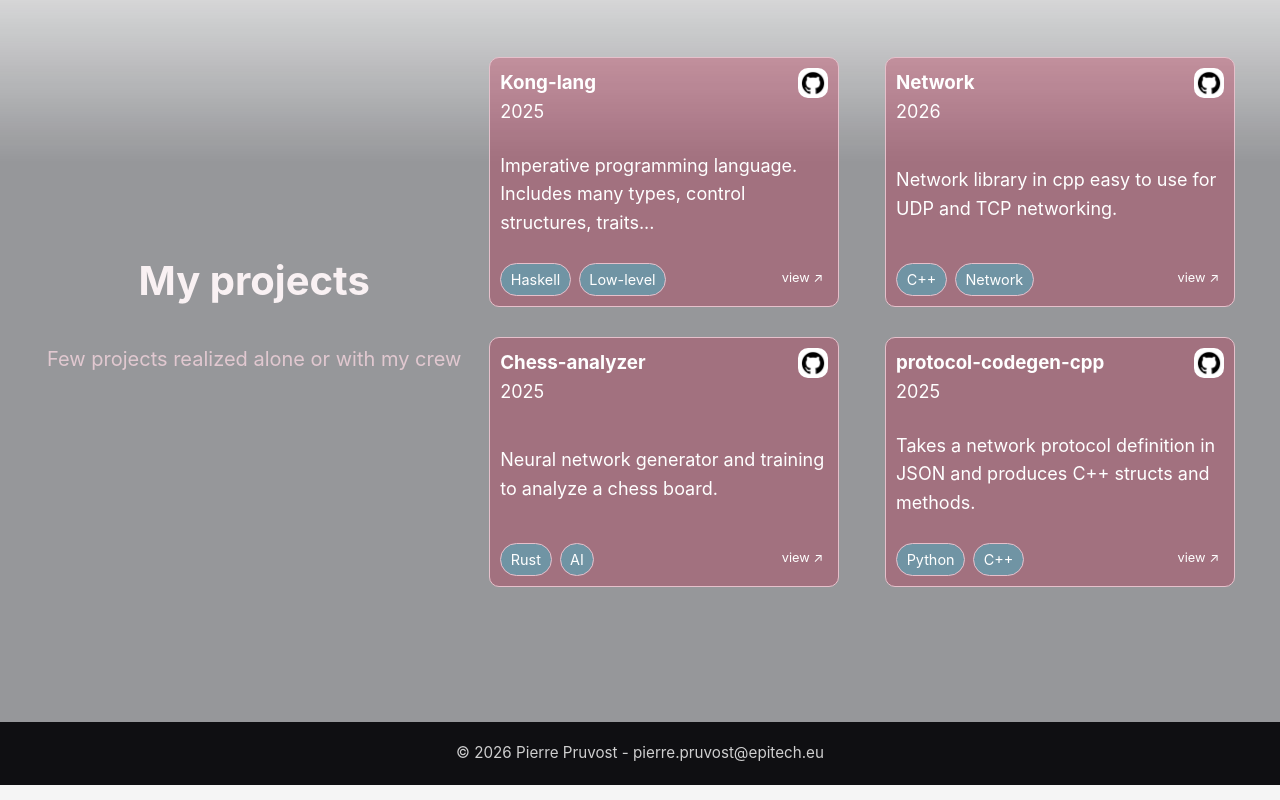
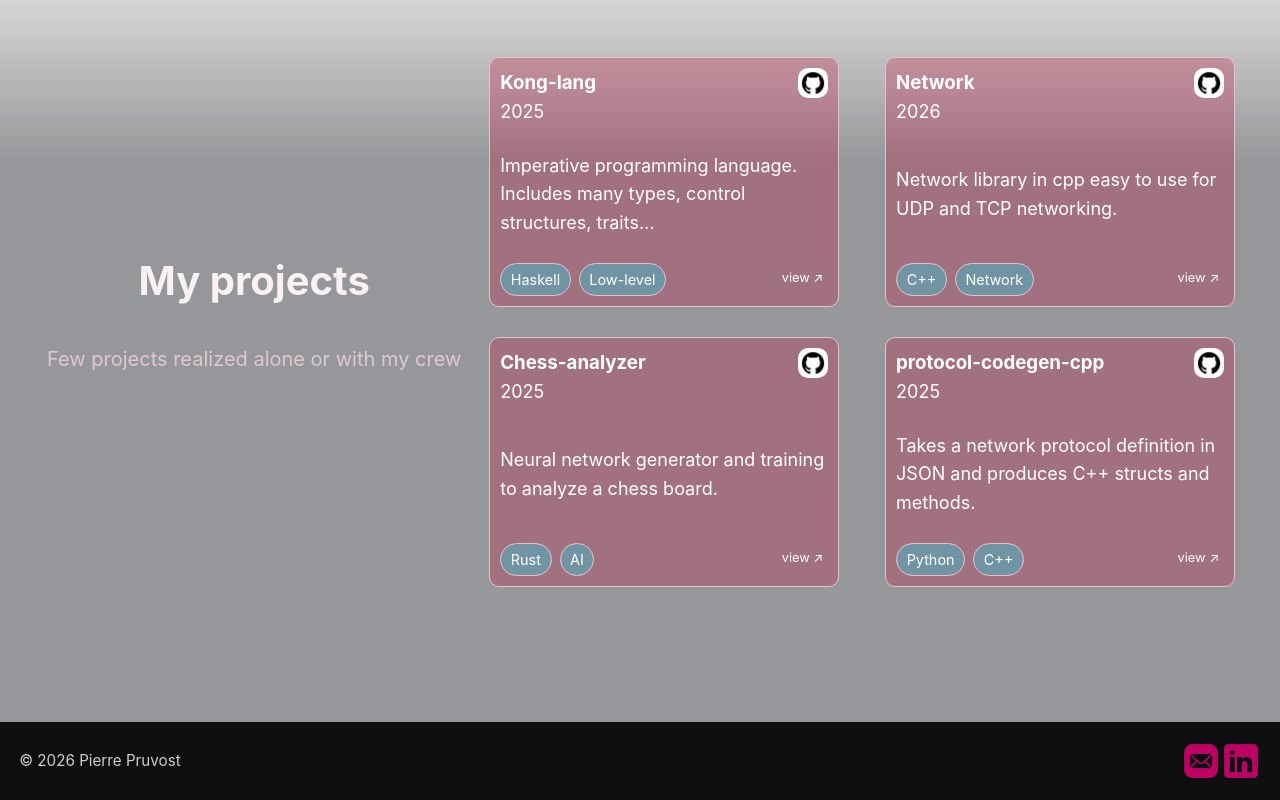
Before and after one commit to eto-NaN/portfolio, a React (Vite) app: page / in a window 1280 px wide. Shown: the part 878-1678 px from the top of the page. Built offline with nearby package versions, Linux system fonts and the light colour scheme.

Commit message:
feat(footer): mail and linkedin links via icons

```diff
--- a/src/components/Footer/Footer.module.css
+++ b/src/components/Footer/Footer.module.css
@@ -1,9 +1,21 @@
 .footer {
+    display: flex;
+    flex-direction: row;
+    justify-content: space-between;
+    align-items: center;
     padding: 1.2rem;
     text-align: center;
     color: #ffffffcc;
     background: #0f0f12;
     font-size: 0.95rem;
-    display: grid;
     gap: 0.2rem;
 }
+
+.footerLinks {
+    display: flex;
+    flex-direction: row;
+}
+
+.footerLinks img {
+    height: 40px;
+}
--- a/src/components/Footer/Footer.tsx
+++ b/src/components/Footer/Footer.tsx
@@ -1,9 +1,22 @@
 import styles from "./Footer.module.css";
+import mailLogo from "../../assets/images/mail-logo.png";
+import linkedinLogo from "../../assets/images/linkedin-logo.png";
 
 export default function Footer() {
   return (
     <footer className={styles.footer}>
-      <p>© 2026 Pierre Pruvost - pierre.pruvost@epitech.eu</p>
+      <p>© 2026 Pierre Pruvost</p>
+      <div className={styles.footerLinks}>
+        <a href="mailto:pierre.pruvost@epitech.eu" target="_blank">
+          <img src={mailLogo} alt="Check my github" />
+        </a>
+        <a
+          href="https://www.linkedin.com/in/pierre-pruvost-132121243/"
+          target="_blank"
+        >
+          <img src={linkedinLogo} alt="Check my linkedin" />
+        </a>
+      </div>
     </footer>
   );
 }
```
Also changed, not shown: src/assets/images/linkedin-logo.png (added), src/assets/images/mail-logo.png (added).
